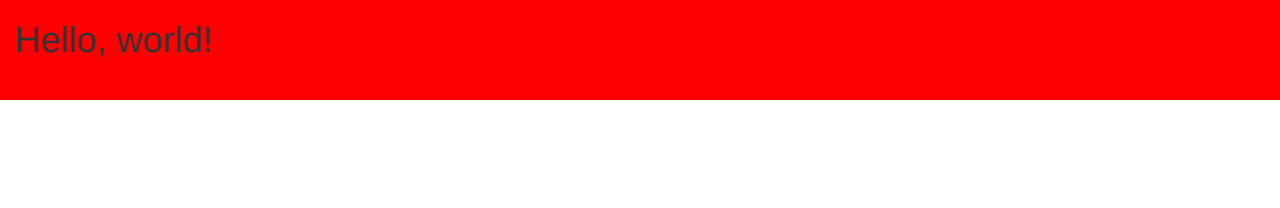
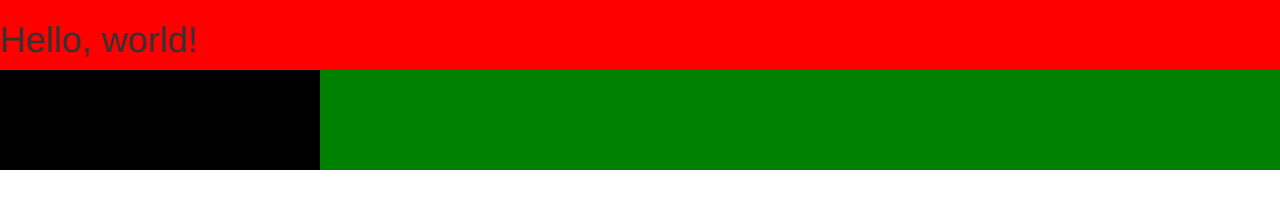
Before and after one commit to donacesar/kinomonsterbootstrap, a plain HTML site: page index.html in a window 1280 px wide. Drawn offline with nearby package versions, Linux system fonts and the light colour scheme.

Commit message:
lesson 11

```diff
--- a/index.html
+++ b/index.html
@@ -21,7 +21,11 @@
 
 
     <div class="container-fluid" style="background-color:red; height:100px">
+      <div class="row">
       <h1>Hello, world!</h1>
+      <div class="col-lg-9 col-md-9 col-lg-push-3" style="background-color:green; height:100px"></div>
+      <div class="col-lg-3 col-md-3 col-lg-pull-9 hidden-xs" style="background-color:black; height:100px"></div>
+      </div>
     </div>
 
     <!-- jQuery (necessary for Bootstrap's JavaScript plugins) -->
```
